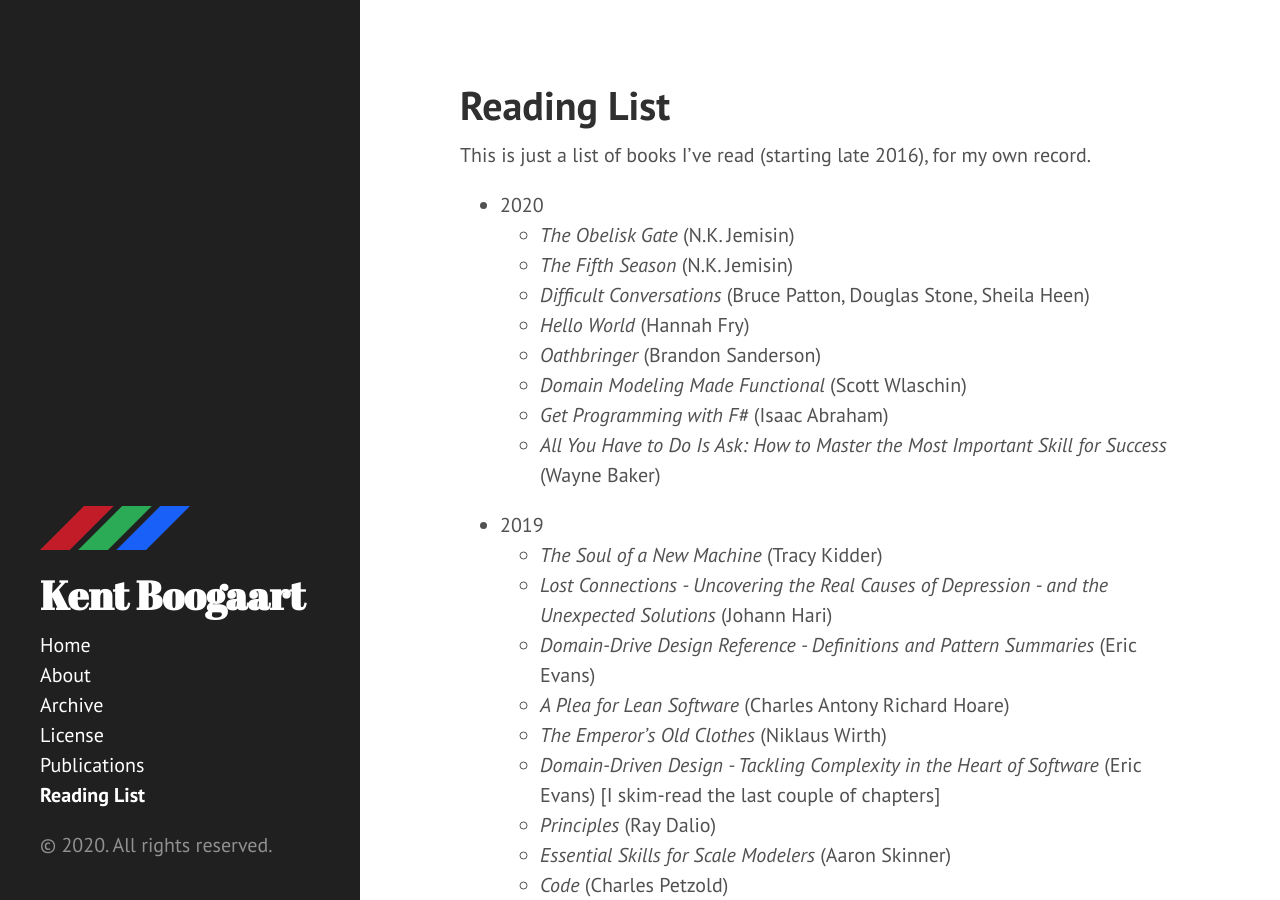
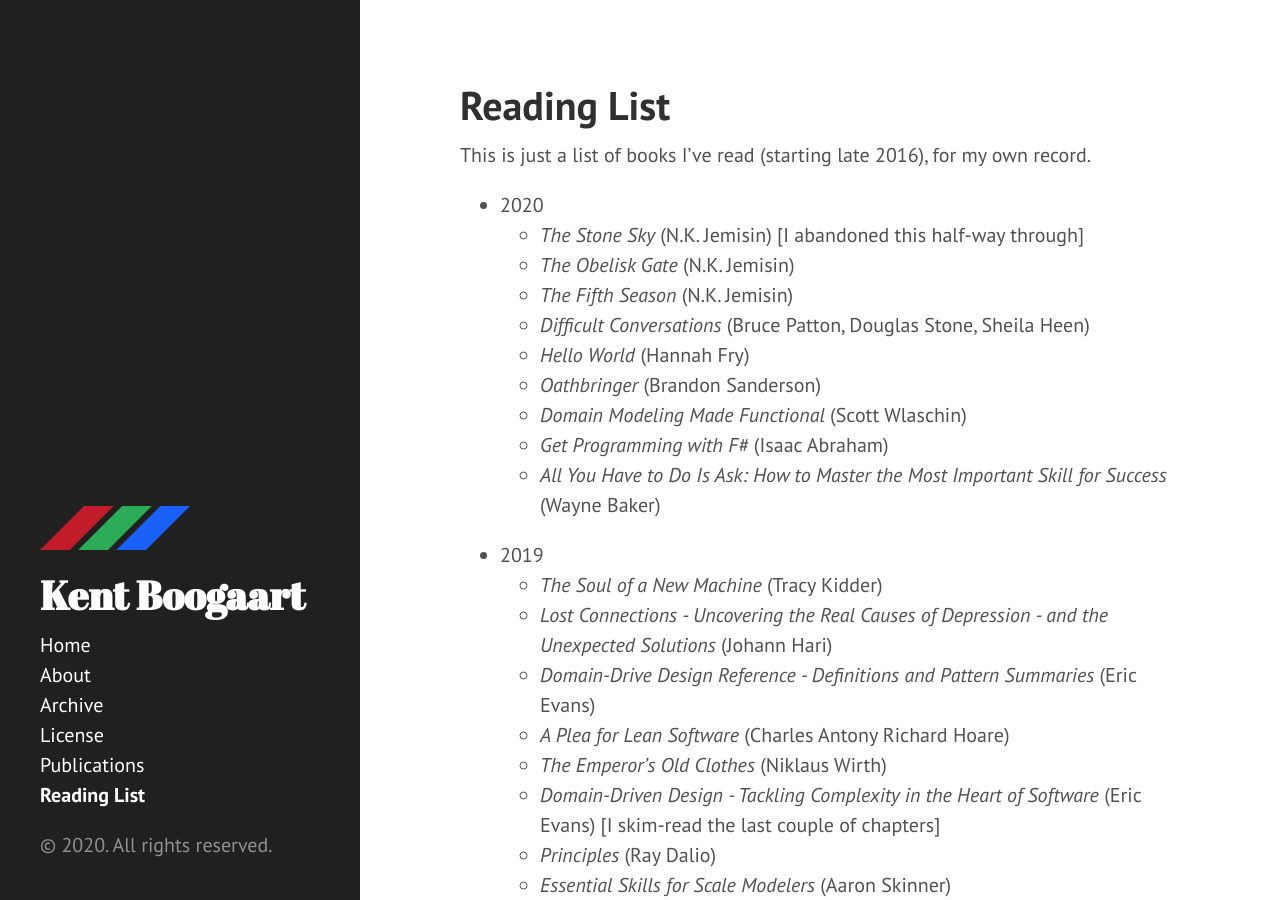
Before and after one commit to kentcb/kentcb.github.io, a Jekyll site: the page built from reading-list.md, in a window 1280 px wide and 900 px high. Built offline with Jekyll 4.4.1, drawn with Linux system fonts in a browser that asks for light colours; nearby versions of some CDN libraries.

Commit message:
Add The Stone Sky

```diff
--- a/reading-list.md
+++ b/reading-list.md
@@ -6,6 +6,7 @@ sidebar: true
 This is just a list of books I've read (starting late 2016), for my own record.
 
 * 2020
+    * _The Stone Sky_ (N.K. Jemisin) [I abandoned this half-way through]
     * _The Obelisk Gate_ (N.K. Jemisin)
     * _The Fifth Season_ (N.K. Jemisin)
     * _Difficult Conversations_ (Bruce Patton, Douglas Stone, Sheila Heen)
```
